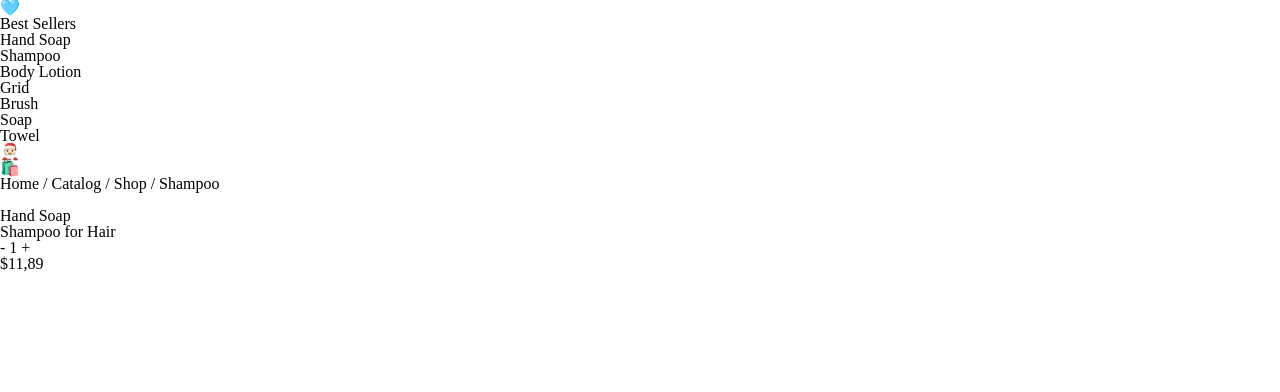
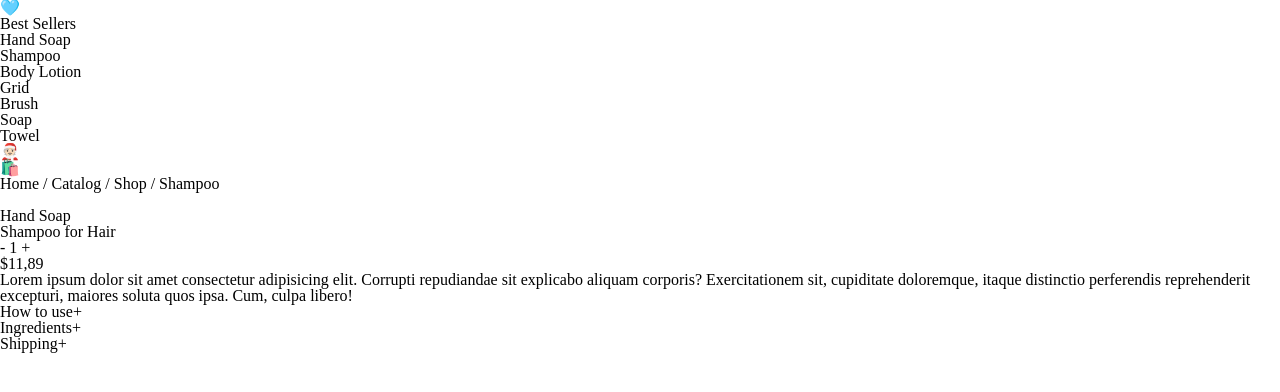
Before and after one commit to changhui98/Beauty-Store, a website built with Vite: page BeautyStore/index.html in a window 1280 px wide. Built offline with nearby package versions, Linux system fonts and the light colour scheme.

Commit message:
Update index.html

```diff
--- a/BeautyStore/index.html
+++ b/BeautyStore/index.html
@@ -47,6 +47,19 @@
             <span class="product">$11,89</span>
           </div>
         </div>
+        <div class="product__footer">
+          <div class="product__description">
+            Lorem ipsum dolor sit amet consectetur adipisicing elit. Corrupti
+            repudiandae sit explicabo aliquam corporis? Exercitationem sit,
+            cupiditate doloremque, itaque distinctio perferendis reprehenderit
+            excepturi, maiores soluta quos ipsa. Cum, culpa libero!
+          </div>
+          <div class="product__faq">
+            <div class="product__question">How to use<span>+</span></div>
+            <div class="product__question">Ingredients<span>+</span></div>
+            <div class="product__question">Shipping<span>+</span></div>
+          </div>
+        </div>
       </div>
     </section>
   </body>
```
